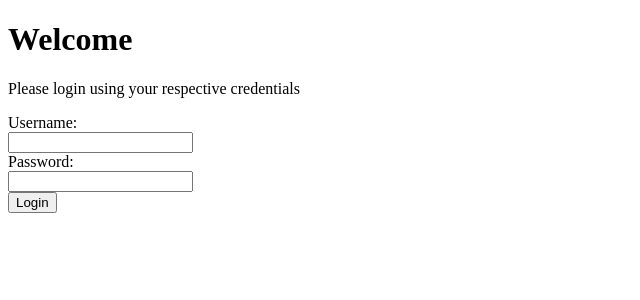
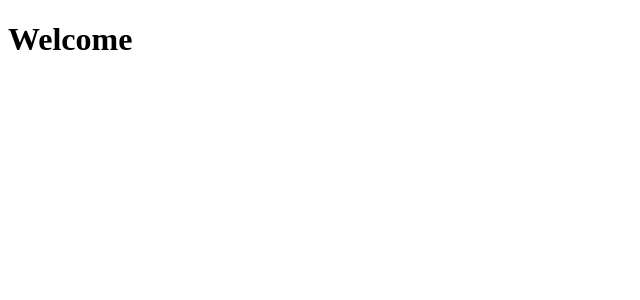
Before and after one commit to EddieASC21/Bank-Desktop, a React (Vite) app in the folder frontend/Bank-Desktop/: page /home in a window 1280 px wide. Shown: the top 300 px of the page, without its empty margins (0-640 px from the left). Built offline with nearby package versions, Linux system fonts and the light colour scheme.

Commit message:
worked on routing of react pages and added home page

```diff
--- a/frontend/Bank-Desktop/package.json
+++ b/frontend/Bank-Desktop/package.json
@@ -11,7 +11,8 @@
   },
   "dependencies": {
     "react": "^19.1.0",
-    "react-dom": "^19.1.0"
+    "react-dom": "^19.1.0",
+    "react-router-dom": "^7.6.2"
   },
   "devDependencies": {
     "@eslint/js": "^9.25.0",
--- a/frontend/Bank-Desktop/src/App.jsx
+++ b/frontend/Bank-Desktop/src/App.jsx
@@ -1,10 +1,17 @@
-// this will contain the page for when the user first enters
+import React from 'react';
+import { BrowserRouter as Router, Routes, Route } from 'react-router-dom';
 import LandingPage from './LandingPage.jsx';
+import Home from './Home.jsx';
 
-function App(){
-  return(
-    <LandingPage/>
+function App() {
+  return (
+    <Router>
+      <Routes>
+        <Route path="/" element={<LandingPage />} />
+        <Route path="/home" element={<Home />} />
+      </Routes>
+    </Router>
   );
 }
 
-export default App
+export default App;
--- /dev/null
+++ b/frontend/Bank-Desktop/src/Home.jsx
@@ -0,0 +1,9 @@
+function Home(){
+    return(
+        <div>
+            <h1>Welcome</h1>
+        </div>
+    );
+}
+
+export default Home
--- a/frontend/Bank-Desktop/src/LandingPage.jsx
+++ b/frontend/Bank-Desktop/src/LandingPage.jsx
@@ -1,17 +1,23 @@
-
+import { useNavigate } from 'react-router-dom';
 
 function LandingPage(){
+    const navigate = useNavigate();
+
+    const handleLogin = (e) => {
+        e.preventDefault();
+        navigate("/home");
+    };
     return(
         <div>
             <h1>Welcome</h1>
             <p>Please login using your respective credentials</p>
-            <div>
+            <form onSubmit={handleLogin}>
                 <label>Username:</label><br/>
                 <input type="text" required/><br/>
                 <label>Password:</label><br/>
-                <input type="text" required/><br/>
-                <button>Login</button>
-            </div>
+                <input type="password" required/><br/>
+                <button type="submit">Login</button>
+            </form>
         </div>
     );
 }
```
Also changed, not shown: 1 other file (tests, documents, lock files or other folders).
